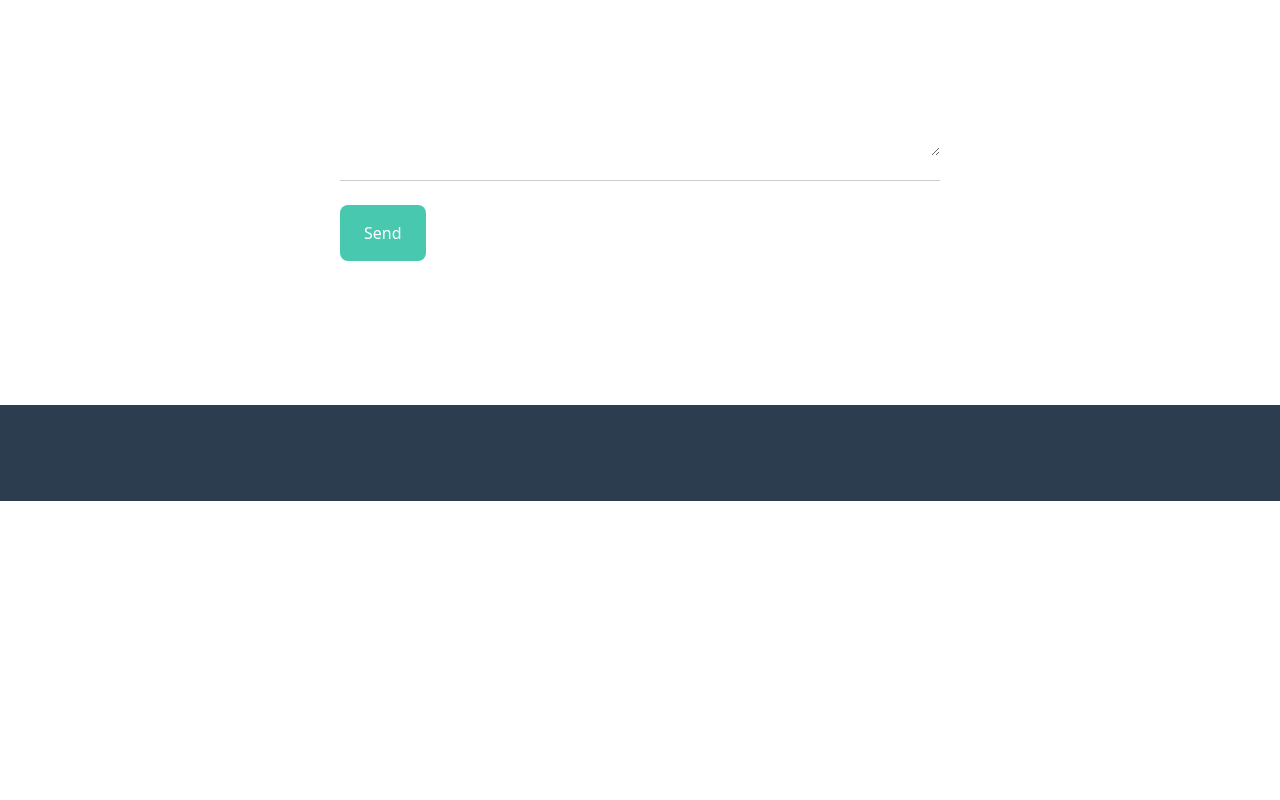
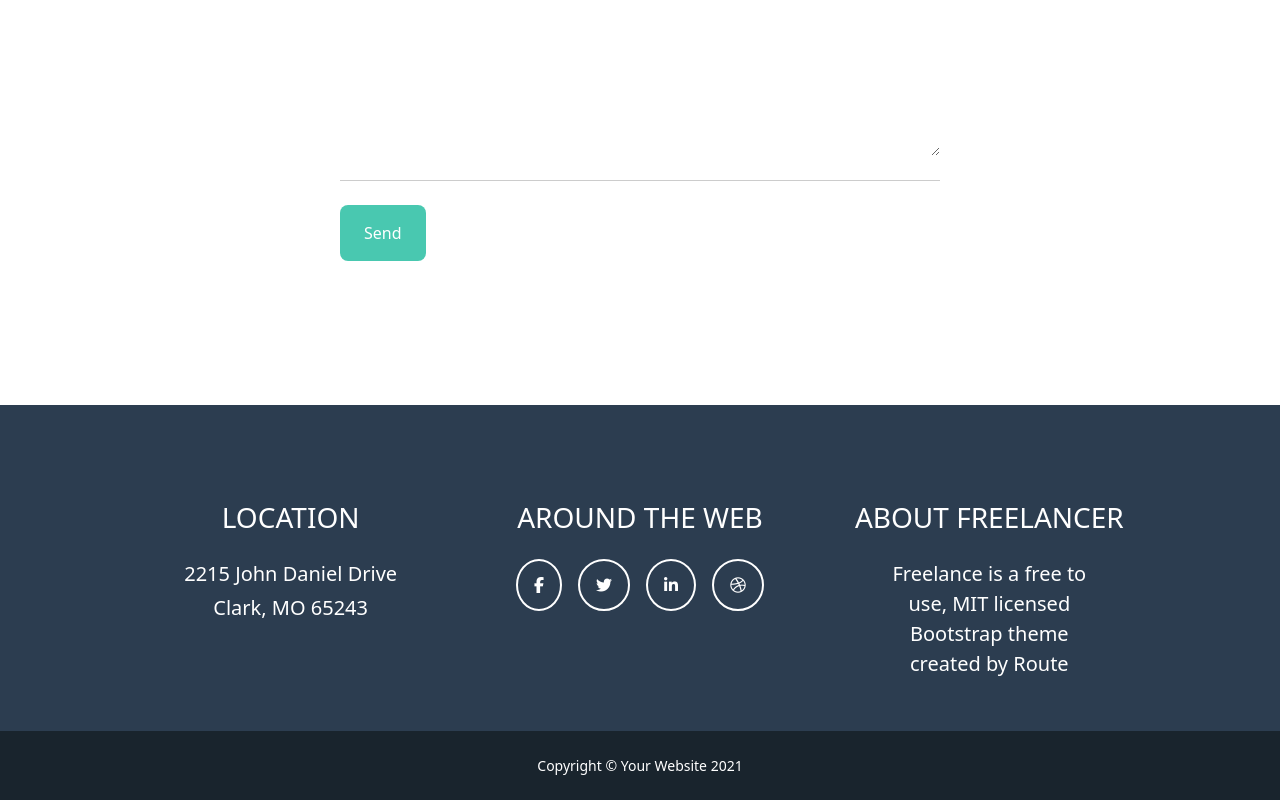
Before and after one commit to ShaimaaAKamal/simpleReactPorfolio, a React (Create React App) app: page / in a window 1280 px wide. Shown: the part 3077-3877 px from the top of the page. Before the commit the page ends 3578 px from the top, so only its background shows below. Built offline with nearby package versions, Linux system fonts and the light colour scheme.

Commit message:
footerSection

```diff
--- a/src/components/Footer/Footer.jsx
+++ b/src/components/Footer/Footer.jsx
@@ -5,9 +5,37 @@ export default class Footer extends Component {
     return (
         <>
         <div className='bg-nav py-5'>
-           <div className='parent mx-auto'>
-
+           <div className='parent mx-auto pt-5'>
+              <div className="row">
+                <div className="col-lg-4">
+                  <div className='text-white text-center'>
+                    <h3 className=' mb-4'>LOCATION</h3>
+                    <p className='mb-1 fs-5'>2215 John Daniel Drive</p>
+                    <p className='mb-0 fs-5'>Clark, MO 65243</p>
+                  </div>
+                </div>
+                <div className="col-lg-4">
+                  <div className='text-white text-center'>
+                    <h3 className='mb-4'>AROUND THE WEB</h3>
+                    <div className='socials'>
+                       <span className='mx-2'><i className="fa-brands fa-facebook-f rounded-circle border-2 border border-white p-3"></i></span>
+                       <span className='mx-2'><i className="fa-brands fa-twitter  rounded-circle border border-2 border-white  p-3"></i></span>
+                       <span className='mx-2'><i className="fa-brands fa-linkedin-in rounded-circle border border-2 border-white p-3"></i></span>
+                       <span className='mx-2'><i className="fa-brands fa-dribbble  rounded-circle border border-2 border-white p-3"></i></span>
+                    </div>
+                  </div>
+                </div>
+                <div className="col-lg-4">
+                  <div className='text-white text-center'>
+                    <h3 className='mb-4'>ABOUT FREELANCER</h3>
+                    <p className='mb-1 fs-5 px-5'>Freelance is a free to use, MIT licensed Bootstrap theme created by Route</p>
+                  </div>
+                </div>
+              </div>
            </div>
+        </div>
+        <div className='text-center text-white bg-bk py-4 small'>
+        Copyright © Your Website 2021
         </div>
         </>
     )
--- a/src/css/style.css
+++ b/src/css/style.css
@@ -1,6 +1,10 @@
 .bg-nav{
   background-color: #2C3D50;
   z-index:3333;
+}
+
+.bg-bk{
+    background-color: #19242D;
 }
 
 .bg-site{
@@ -126,10 +130,11 @@ nav a{
 #sendBtn:hover{
     opacity: 1;
 }
-/* .borderBottom:hover .label{
-    transform: translateY(0%);
-    opacity: 1;
-} */
+
+.socials i:hover {
+  background-color: #fff;
+  color:#2C3D50
+}
 
 @media screen and (min-width:992px) {
     .parent{
```
